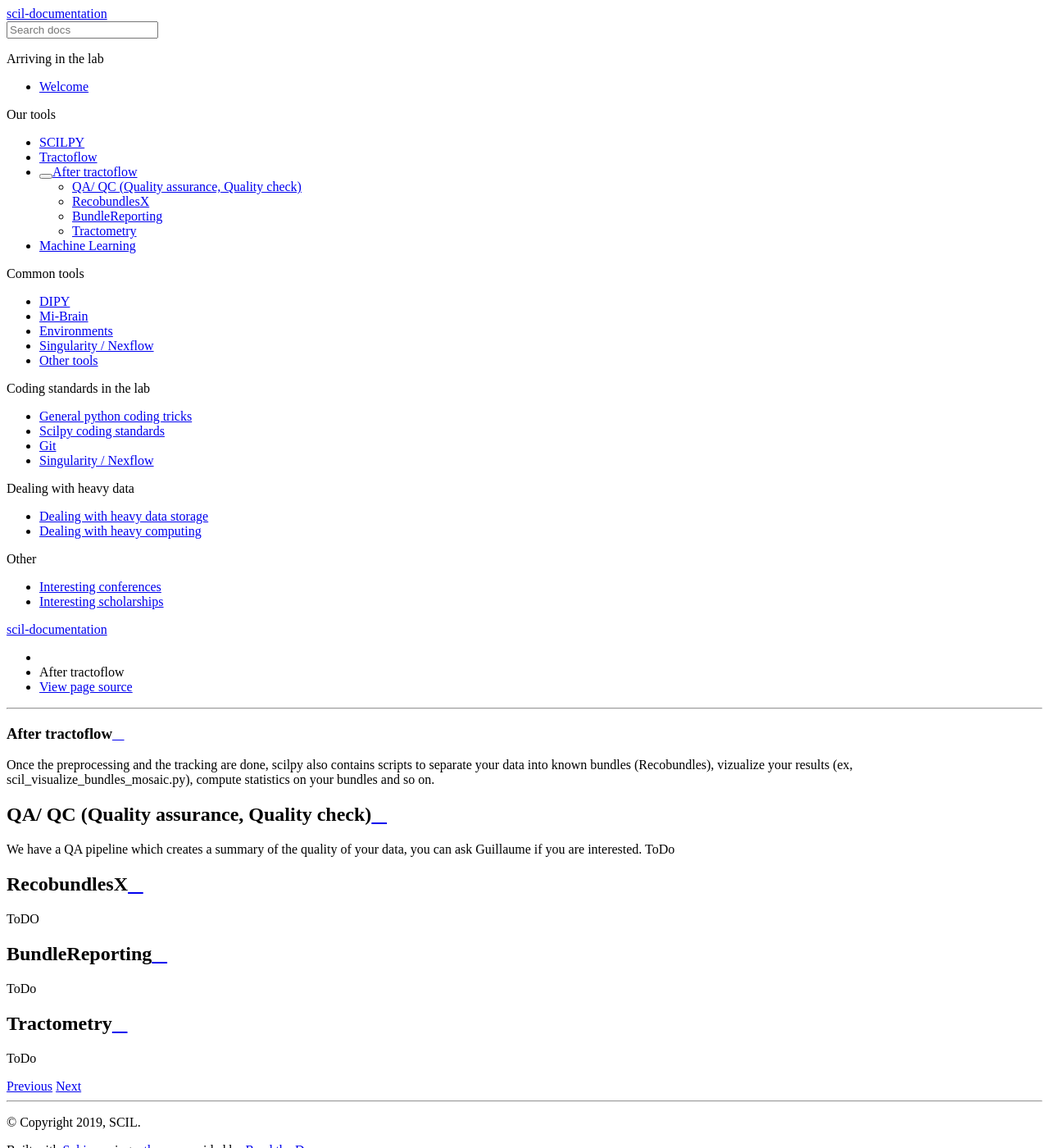
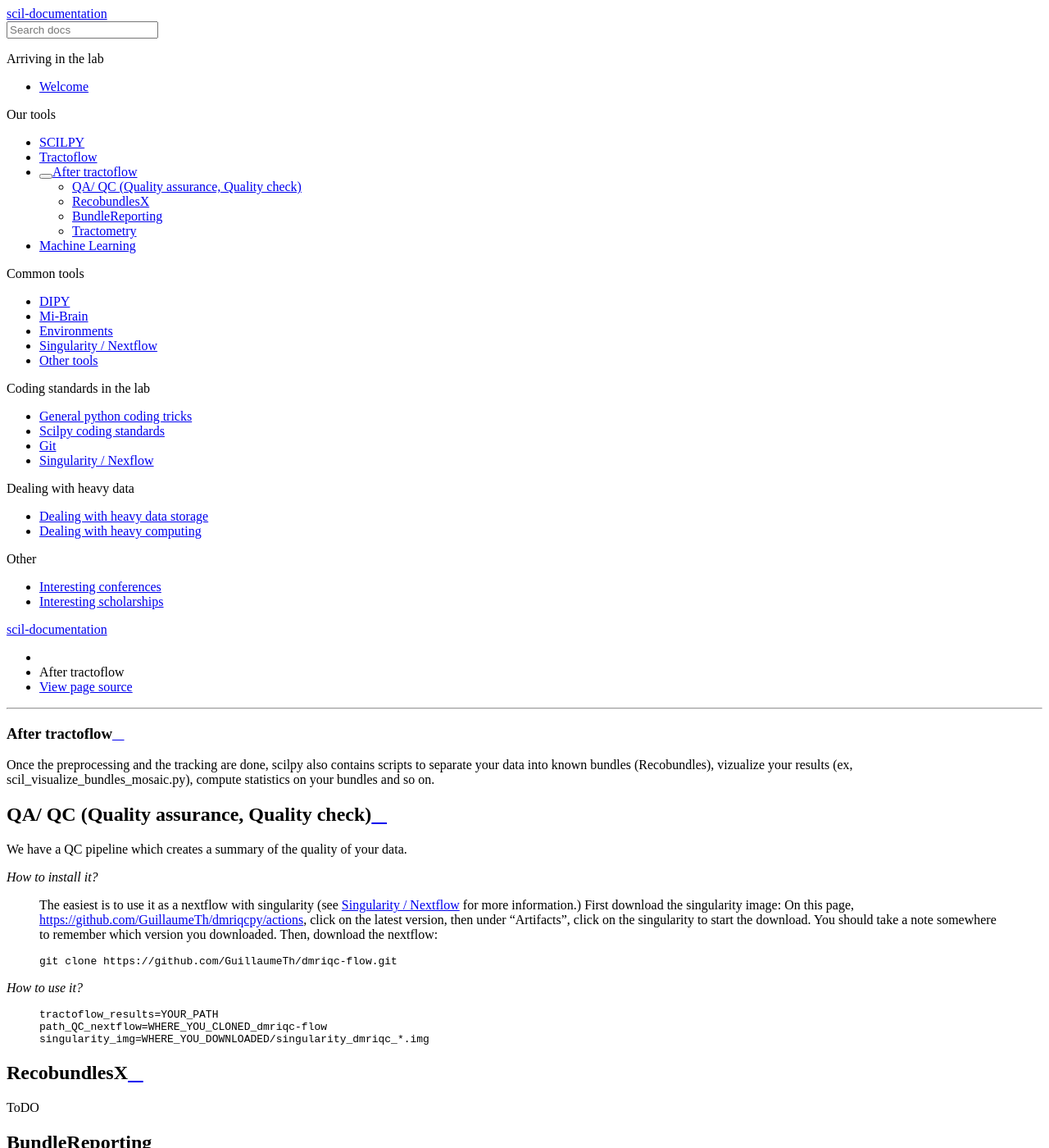
Before and after one commit to scilus/scil-documentation, a Sphinx documentation site: the page built from source/our_tools/other_pipelines.rst, in a window 1280 px wide and 1400 px high. Shown: the whole window at 82% size. Built offline with Sphinx 7.4.7 and the Read the Docs theme 2.0.0, drawn with Linux system fonts in a browser that asks for light colours.

Commit message:
Adding QC info

```diff
--- a/source/our_tools/other_pipelines.rst
+++ b/source/our_tools/other_pipelines.rst
@@ -2,14 +2,32 @@
 
 After tractoflow
 ================
+
+.. role:: bash(code)
+   :language: bash
 
 Once the preprocessing and the tracking are done, scilpy also contains scripts to separate your data into known bundles (Recobundles), vizualize your results (ex, scil_visualize_bundles_mosaic.py), compute statistics on your bundles and so on.
 
 QA/ QC  (Quality assurance, Quality check)
 ------------------------------------------
 
-We have a QA pipeline which creates a summary of the quality of your data, you can ask Guillaume if you are interested. ToDo
+We have a QC pipeline which creates a summary of the quality of your data.
 
+*How to install it?*
+
+    The easiest is to use it as a nextflow with singularity (see :ref:`ref_nextflow` for more information.) First download the singularity image: On this page, https://github.com/GuillaumeTh/dmriqcpy/actions, click on the latest version, then under "Artifacts", click on the singularity to start the download. You should take a note somewhere to remember which version you downloaded. Then, download the nextflow:
+
+    .. code-block:: bash
+
+        git clone https://github.com/GuillaumeTh/dmriqc-flow.git
+
+*How to use it?*
+
+    .. code-block:: bash
+
+        tractoflow_results=YOUR_PATH
+        path_QC_nextflow=WHERE_YOU_CLONED_dmriqc-flow
+        singularity_img=WHERE_YOU_DOWNLOADED/singularity_dmriqc_*.img
 
 RecobundlesX
 ------------
```
Also changed, not shown: source/tools/nextflow_singularity.rst (+6 -3 lines).
